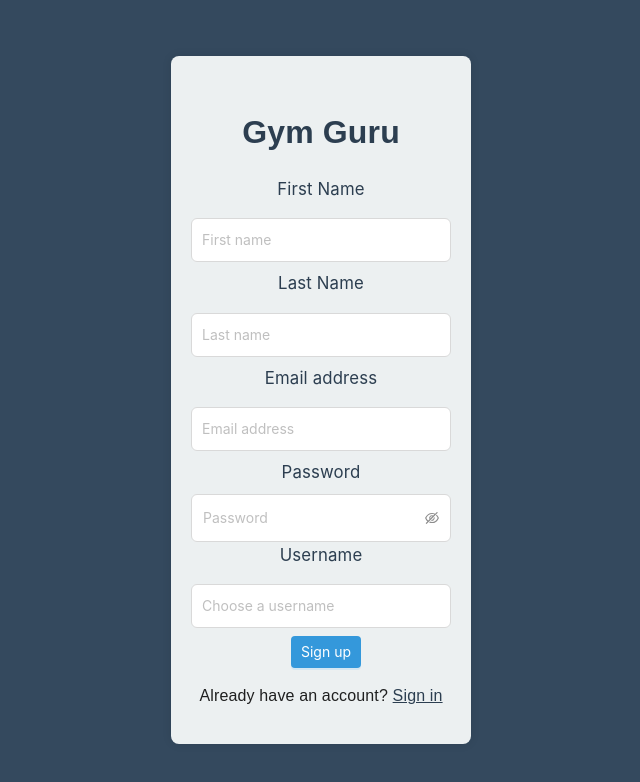
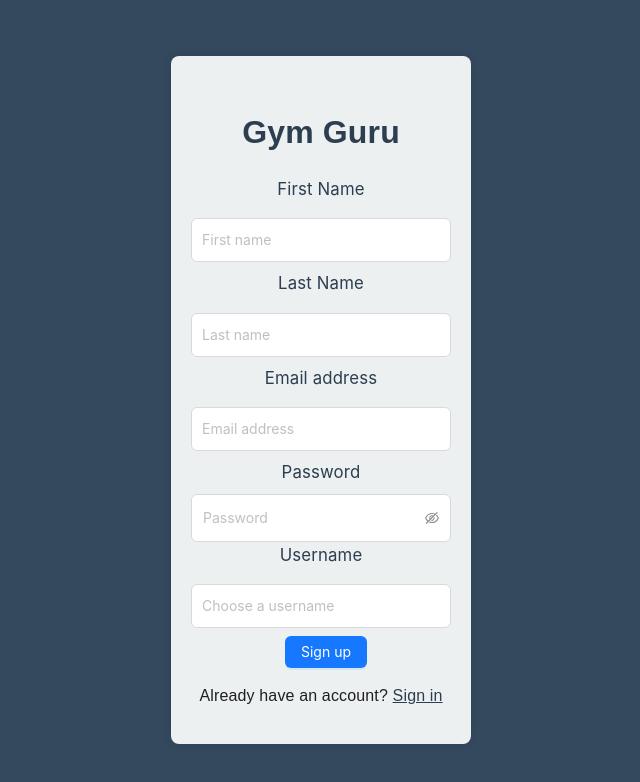
Before and after one commit to aaron3993/gym-guru, a React (Create React App) app: page /register in a window 1280 px wide. Shown: the top 782 px of the page, without its empty margins (319-959 px from the left). Built offline with nearby package versions, Linux system fonts and the light colour scheme; no server answers.

Commit message:
added keydown method to form

```diff
--- a/src/pages/Register/Register.css
+++ b/src/pages/Register/Register.css
@@ -39,15 +39,6 @@
   box-sizing: border-box;
 }
 
-.signup-container button {
-  background-color: #3498db;
-  color: #ffffff;
-  padding: 10px;
-  border: none;
-  border-radius: 4px;
-  cursor: pointer;
-}
-
 .signup-container a {
   color: #2c3e50;
 }
--- a/src/pages/Register/Register.js
+++ b/src/pages/Register/Register.js
@@ -40,6 +40,12 @@ const Register = () => {
     }
   };
 
+  const handleKeyDown = (e) => {
+    if (e.key === "Enter") {
+      onSubmit();
+    }
+  };
+
   return (
     <main>
       <section className="register-layout">
@@ -56,7 +62,7 @@ const Register = () => {
                 style={{ marginBottom: 16 }}
               />
             )}
-            <Form>
+            <Form onKeyDown={handleKeyDown}>
               <div>
                 <label htmlFor="first-name" className="signup-container-label">
                   First Name
@@ -129,11 +135,7 @@ const Register = () => {
                 />
               </div>
 
-              <Button
-                type="primary"
-                onClick={onSubmit}
-                className="signup-container-button"
-              >
+              <Button type="primary" onClick={onSubmit}>
                 Sign up
               </Button>
             </Form>
```
